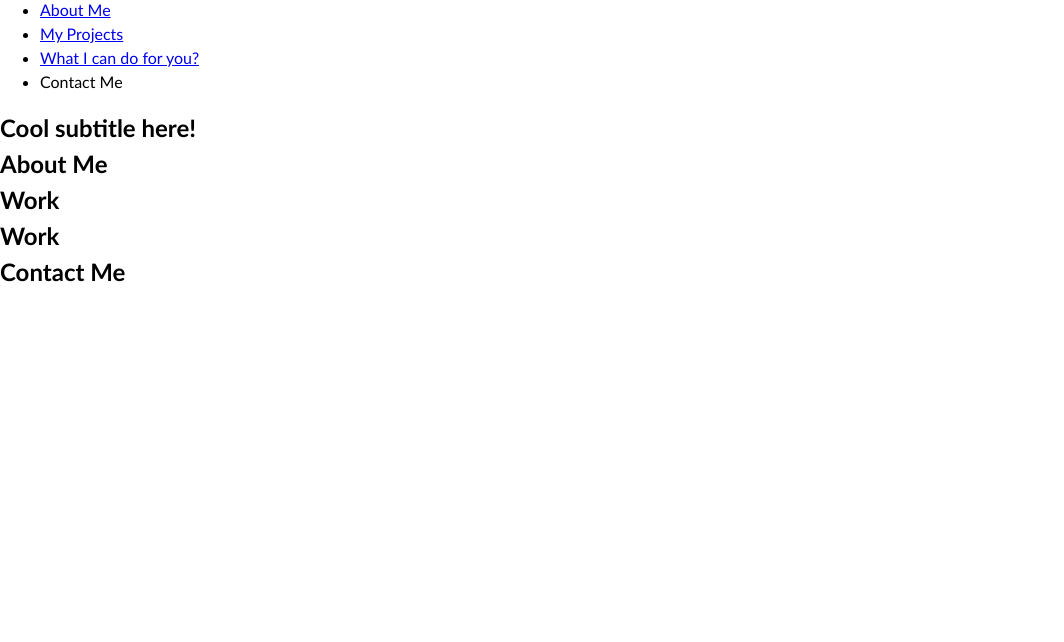
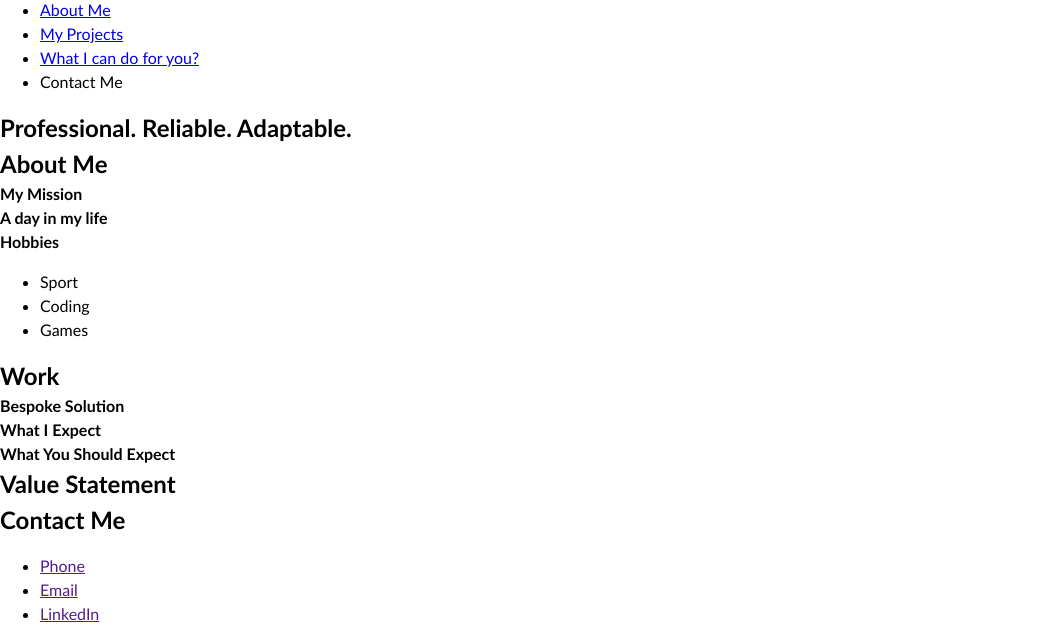
Before and after one commit to bh1ff/First-Porfolio, a plain HTML site: page index.html in a window 1280 px wide. Shown: the part 525-1167 px from the top of the page, without its empty margins (0-1064 px from the left). Before the commit the page ends 815 px from the top, so only its background shows below. Drawn offline with Linux system fonts and the light colour scheme.

Commit message:
basic html skeleton

```diff
--- a/index.html
+++ b/index.html
@@ -27,7 +27,7 @@
   <!-- hero banner -->
   <section class="heroBanner">
     <div>
-      <h2>Cool subtitle here!</h2>
+      <h2>Professional. Reliable. Adaptable.</h2>
     </div>
   </section>
 
@@ -35,21 +35,43 @@
     <!-- about me -->
     <section class="pageSection" id="about">
       <h2>About Me</h2>
+      <h4 class="aboutSubsections">My Mission</h4>
+      <p></p>
+      <h4 class="aboutSubsections">A day in my life</h4>
+      <p></p>
+      <h4 class="aboutSubsections">Hobbies</h4>
+      <ul>
+        <li>Sport</li>
+        <li>Coding</li>
+        <li>Games</li>
+      </ul>
     </section>
 
     <!-- portfolio container -->
     <section class="pageSection" id="work">
       <h2>Work</h2>
+      <h4 class="workSubsections">Bespoke Solution</h4>
+      <p></p>
+      <h4 class="workSubsections">What I Expect</h4>
+      <p></p>
+      <h4 class="workSubsections">What You Should Expect</h4>
+      <p></p>
     </section>
 
     <!-- value prop container -->
     <section class="pageSection" id="value">
-      <h2>Work</h2>
+      <h2>Value Statement</h2>
+        <p></p>
     </section>
 
     <!-- contact -->
     <section class="pageSection contact" id="contact">
       <h2>Contact Me</h2>
+      <ul>
+        <li><a href="">Phone</a></li>
+        <li><a href="">Email</a></li>
+        <li><a href="">LinkedIn</a></li>
+      </ul>
     </section>
   </main>
 </body>
```
